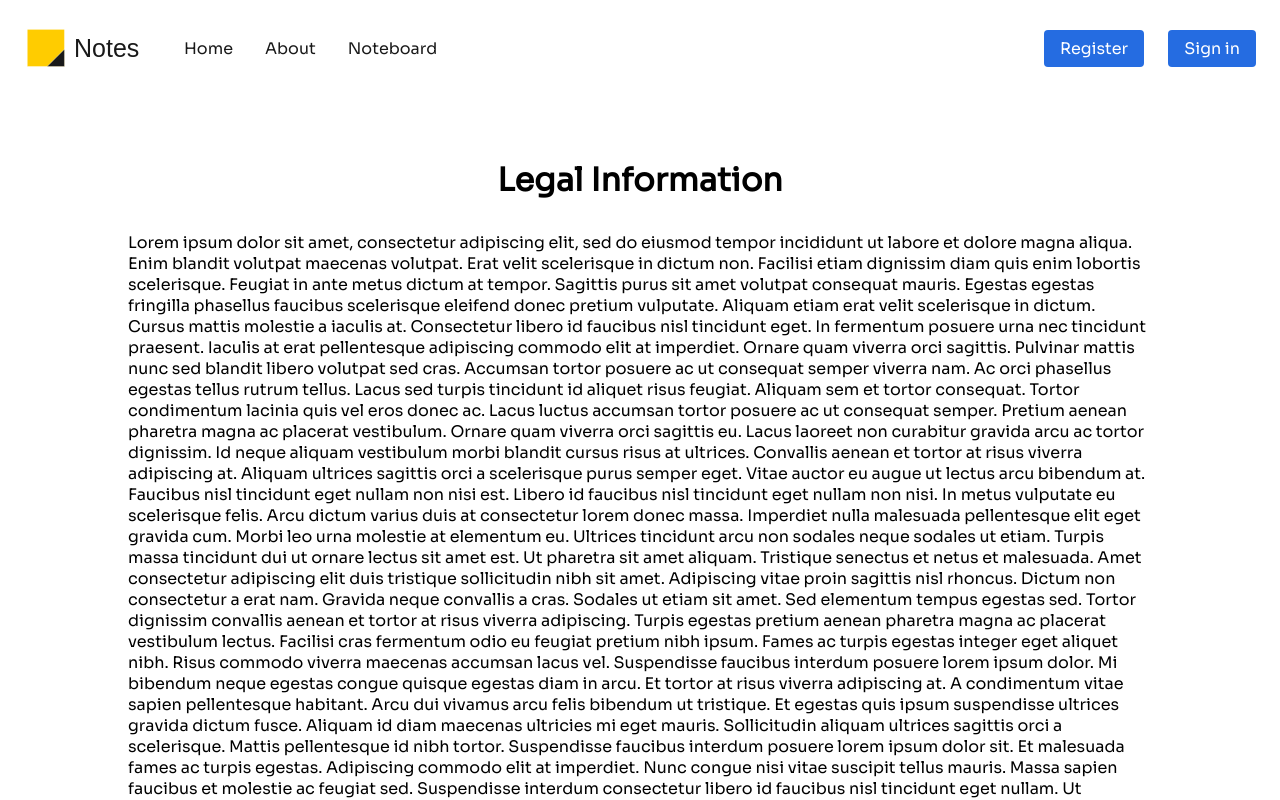
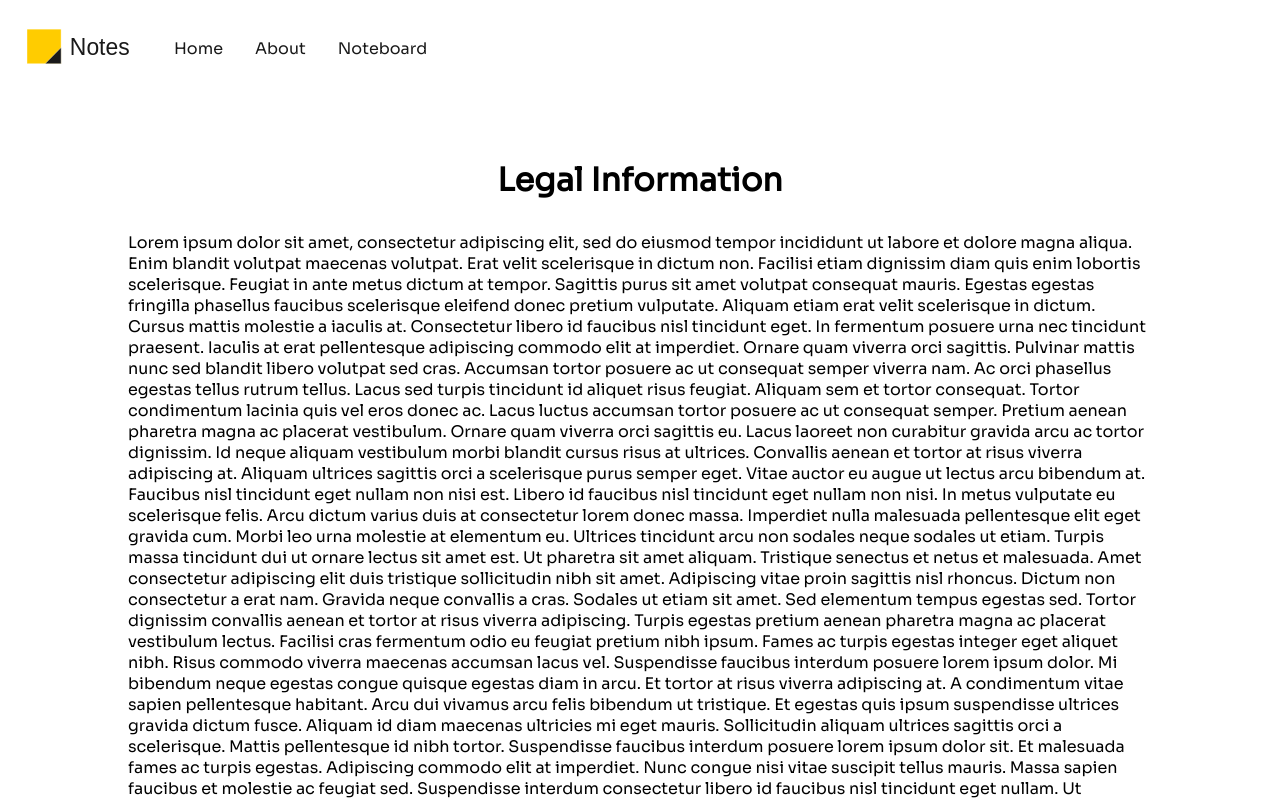
Before and after one commit to TahmidU/Notes-React-Frontend, a React (Create React App) app: page /legal in a window 1280 px wide. Shown: the top 800 px of the page. Built offline with nearby package versions, Linux system fonts and the light colour scheme.

Commit message:
- New: Scroll to top on page change. - New: Noteboard page started. Search bar created. - Refactor: Moved files.

```diff
--- a/src/App.js
+++ b/src/App.js
@@ -5,16 +5,21 @@ import Home from './pages/Home';
 import Security from './pages/Security';
 import Legal from './pages/Legal';
 import Privacy from './pages/Privacy';
+import Noteboard from './pages/Noteboard';
+import ScrollToTop from './util/ScrollToTop';
 
 function App() {
   return (
     <Router>
+      <ScrollToTop>
         <Switch>
           <Route path='/' exact component={Home} />
           <Route path='/security' component={Security}/>
           <Route path='/legal' component={Legal}/>
           <Route path='/privacy' component={Privacy}/>
+          <Route path='/noteboard' component={Noteboard}/>
         </Switch>
+      </ScrollToTop>
     </Router>
   );
 }
--- a/src/components/Navbar.js
+++ b/src/components/Navbar.js
@@ -1,5 +1,5 @@
 import React, {Component} from 'react';
-import { Nav, NavBrand, NavLink, NavHashLink, Bars, NavMenu, NavBtnMenu, NavBtn } from '../styles/Navbar';
+import { Nav, NavBrand, NavLink, NavHashLink, Bars, NavMenu } from '../styles/Navbar';
 
 export class Navbar extends Component {
 
@@ -19,12 +19,8 @@ export class Navbar extends Component {
                 <NavMenu>
                   <NavLink to='/' activeStyle>Home</NavLink>
                   <NavHashLink smooth to='/#about' activeStyle>About</NavHashLink>
-                  <NavLink to='/' activeStyle>Noteboard</NavLink>
+                  <NavLink to='/noteboard' activeStyle>Noteboard</NavLink>
                 </NavMenu>
-                <NavBtnMenu>
-                    <NavBtn to='/'>Register</NavBtn>
-                    <NavBtn to='/'>Sign in</NavBtn>
-                </NavBtnMenu>
               </Nav>
             </>
             );
--- /dev/null
+++ b/src/components/Search.js
@@ -0,0 +1,19 @@
+import React, { Component } from 'react';
+
+export class SearchBar extends Component{
+
+    render(){
+        return(
+            <form action='/' method='get'>
+                <input
+                    type='text'
+                    placeholder='Search notes...'/>
+                <button type='submit'>
+                    Search
+                </button>
+
+            </form>
+        );
+    }
+
+}
--- a/src/pages/Home.js
+++ b/src/pages/Home.js
@@ -1,5 +1,5 @@
 import React from 'react';
-import { BtnLink } from '../components/Button';
+import { BtnLink } from '../styles/Button';
 import { Navbar } from '../components/Navbar';
 import { Footer } from '../components/Footer';
 import Testimony from '../components/Testimony';
@@ -41,7 +41,7 @@ const Home = () => (
                   </div>
                   <div className='grid_paragraph'>
                     <p>
-                      Create an account for free and have access to unlimited storage.
+                      Create notes and have access to unlimited storage.
                     </p>
                   </div>
                 </GridUnit>
@@ -80,7 +80,7 @@ const Home = () => (
                   </div>
                   <div className='grid_paragraph'>
                     <p>
-                      All your notes; organised and kept safe online 24/7.
+                      All your notes; organised and online 24/7.
                     </p>
                   </div>
                   </GridUnit>
--- /dev/null
+++ b/src/pages/Noteboard.js
@@ -0,0 +1,21 @@
+import React from "react";
+import { Navbar } from "../components/Navbar";
+import { Footer } from "../components/Footer";
+import { LayoutContainer } from "../styles/Layout";
+import { SearchBar } from "../components/Search";
+
+const Noteboard = () => (
+    <div>
+        <Navbar/>
+            <LayoutContainer>
+                <div >
+                    <SearchBar/>
+
+                </div>
+
+            </LayoutContainer>
+        <Footer/>
+    </div>
+);
+
+export default Noteboard;
--- a/src/styles/ExtraInfo.js
+++ b/src/styles/ExtraInfo.js
@@ -16,4 +16,21 @@ export const InfoBlock = styled.div`
         padding-left: 4rem;
         padding-right: 4rem;
     }
+
+    @media screen and (max-width: 768px){
+
+        padding: 1rem;
+
+        & > h1{
+            font-size: 1rem;
+            margin-bottom: 2rem;
+        }
+
+        & > p{
+            font-size:0.8rem;
+            padding-left: 1rem;
+            padding-right: 1rem;
+        }
+
+    }
 `;
--- a/src/styles/Navbar.js
+++ b/src/styles/Navbar.js
@@ -2,7 +2,6 @@ import {NavLink as Link} from 'react-router-dom';
 import { HashLink } from 'react-router-hash-link';
 import {FaBars} from 'react-icons/fa';
 import styled from 'styled-components';
-import {BtnLink, BtnMenu} from '../components/Button';
 
 export const Nav = styled.nav`
     background: ${props => props.theme.colors.primary};
@@ -19,7 +18,7 @@ export const NavBrand = styled(Link)`
     justify-content: start;
 
     .nav_icon_container{
-        width: 120px;
+        width: 110px;
         height: 40px;
     }
 
@@ -46,6 +45,7 @@ export const NavLink = styled(Link)`
     padding: 0 1rem;
     height: 100%;
     cursor: pointer;
+
 `;
 
 export const NavHashLink = styled(HashLink)`
@@ -85,17 +85,3 @@ export const NavMenu = styled.div`
         display: none;
     }
 `;
-
-export const NavBtnMenu = styled(BtnMenu)`
-    justify-content: flex-end;
-    width: 100vw;
-    margin-right: 1.5rem;
-    @media screen and (max-width: 768px)
-    {
-        display: none;
-    }
-`;
-
-export const NavBtn = styled(BtnLink)`
-    margin-left: 1.5rem;
-`;
--- /dev/null
+++ b/src/util/ScrollToTop.js
@@ -0,0 +1,18 @@
+import React, {useEffect, Fragment} from 'react';
+import {withRouter} from 'react-router-dom';
+
+function ScrollToTop({ history, children }){
+
+    useEffect(() => {
+        const unlisten = history.listen(() => {
+            window.scrollTo(0,0);
+        });
+        return () => {
+            unlisten();
+        }
+    }, [history]);
+
+    return <Fragment>{children}</Fragment>
+}
+
+export default withRouter(ScrollToTop);
```
Also changed, not shown: src/styles/Button.js (renamed from src/components/Button.js). Lines whose indentation alone changed are shown as unchanged.
